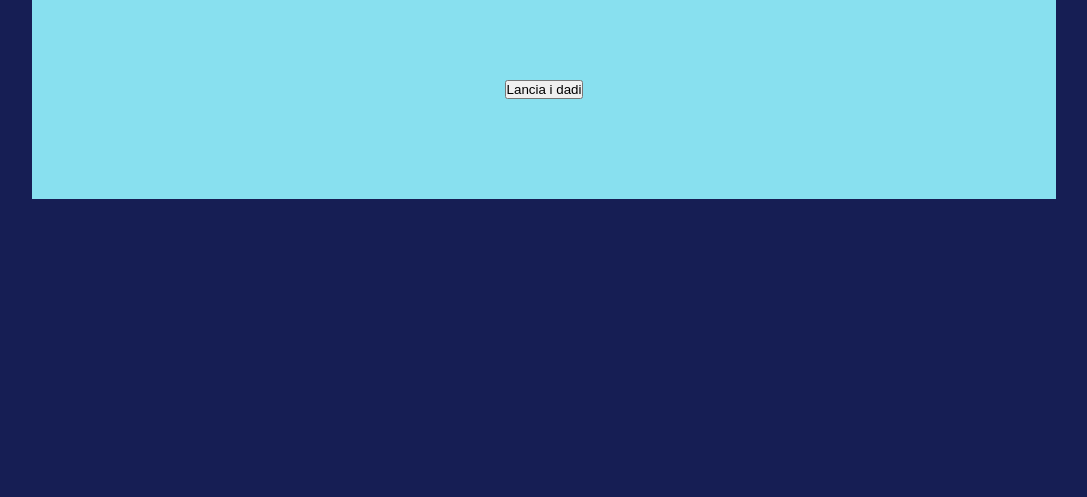
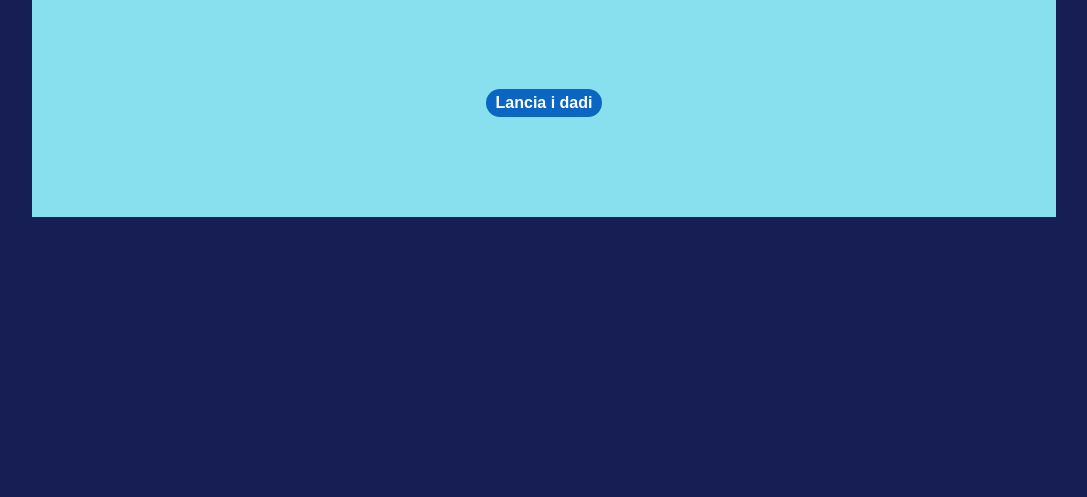
Before and after one commit to GianlucaBenassi/js-mail-dadi, a plain HTML site: page index.html in a window 1280 px wide. Shown: the part 303-800 px from the top of the page, without its empty margins (96-1183 px from the left). Drawn offline with Linux system fonts and the light colour scheme.

Commit message:
buttons layout

```diff
--- a/css/style.css
+++ b/css/style.css
@@ -18,6 +18,25 @@ body {
 h1 {
     margin-bottom: 10px;
 }
+
+button {
+    font-size: 16px;
+    font-weight: bold;
+    color: white;
+    background-color: #0A66C2;
+    border: 0;
+    border-radius: 20px;
+    cursor: pointer;
+    padding: 5px 10px;
+    transition: all .2s linear;
+}
+
+
+
+button:hover {
+  background-color: #16437E;
+}
+
 
 #email-check {
     background-color: #FF5151;
```
